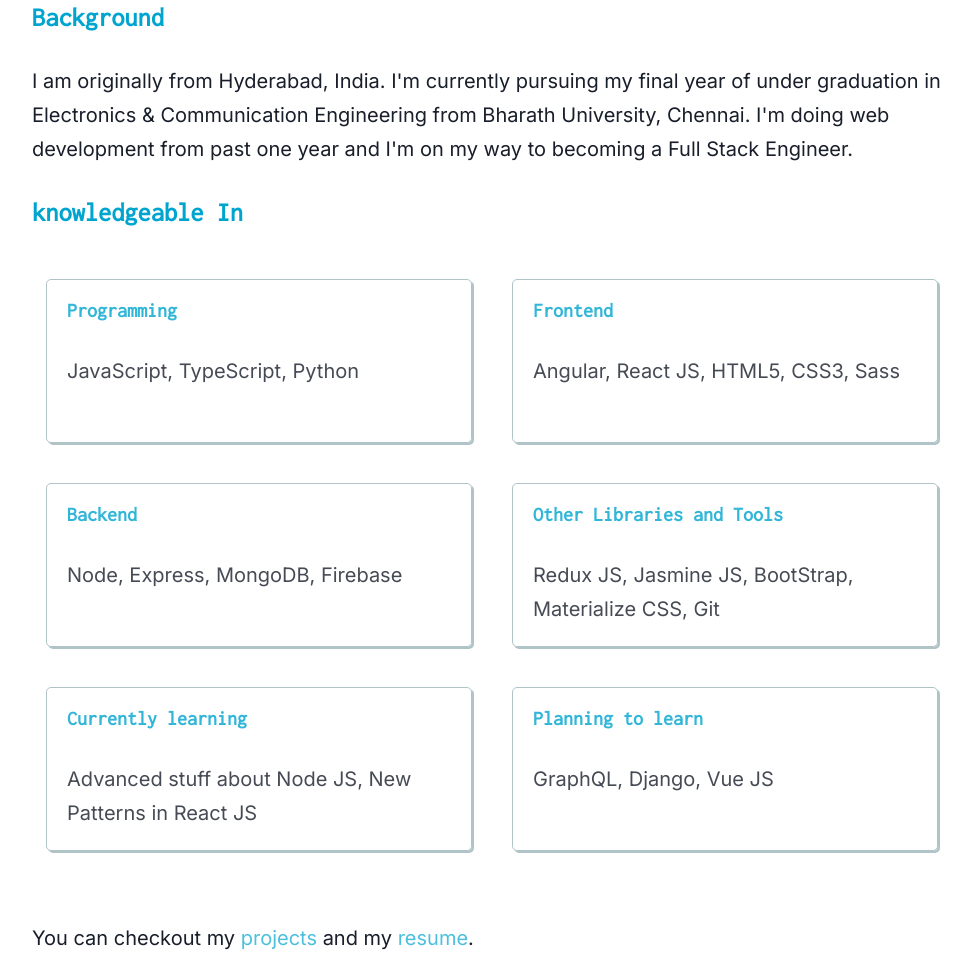
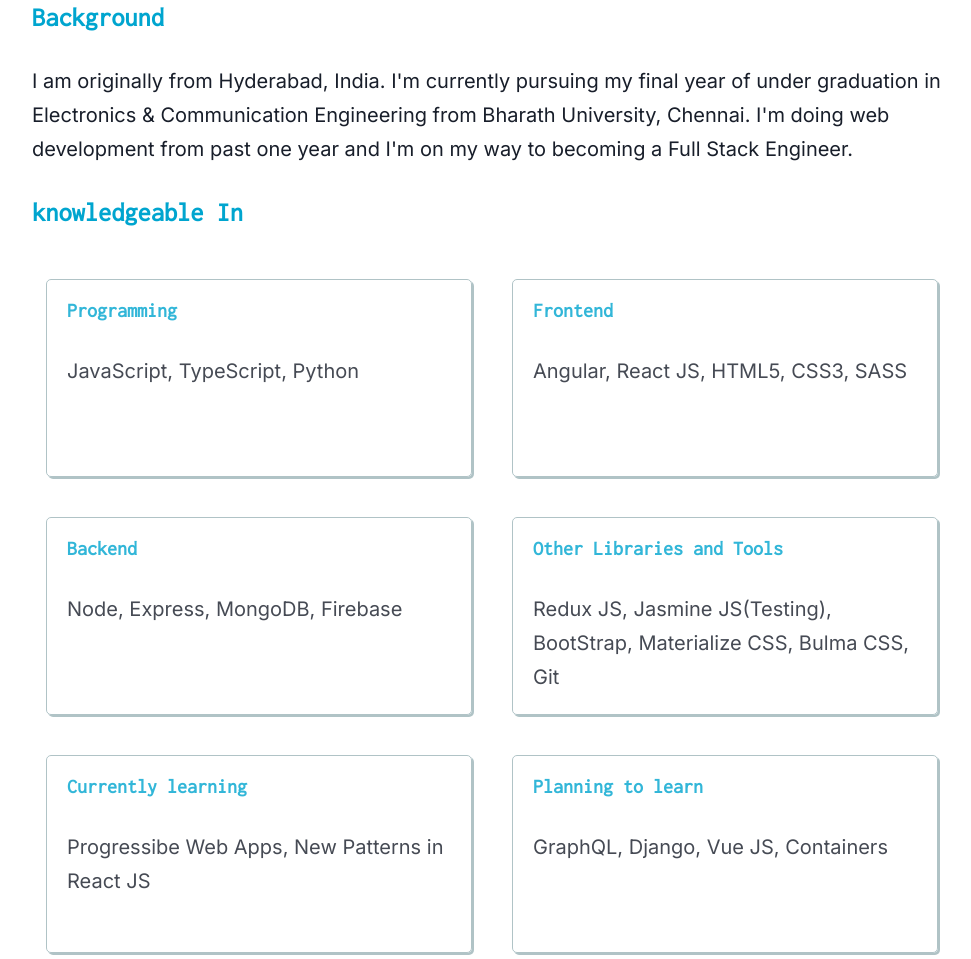
Before and after one commit to bgopikrishna/gopikrishna.dev, a Gatsby site: page /about in a window 1280 px wide. Shown: the part 140-1099 px from the top of the page, without its empty margins (148-1119 px from the left). Built offline with nearby package versions, Linux system fonts and the light colour scheme; Gatsby itself is replaced by a stand-in of ours.

Commit message:
updated styles

```diff
--- a/src/constants/constants.js
+++ b/src/constants/constants.js
@@ -136,18 +136,25 @@ export const mySkills = [
   'HTML5',
   'CSS3',
   'Sass',
-  'BootStrap',
+  'Bootstrap',
   'Materialize CSS',
   'Git',
 ];
 
 export const mySkills2 = {
   programming: ['JavaScript', 'TypeScript', 'Python'],
-  frontend: ['Angular', 'React JS', 'HTML5', 'CSS3', 'Sass'],
+  frontend: ['Angular', 'React JS', 'HTML5', 'CSS3', 'SASS'],
   backend: ['Node', 'Express', 'MongoDB', 'Firebase'],
-  other: ['Redux JS', 'Jasmine JS', 'BootStrap', 'Materialize CSS', 'Git'],
-  learing: ['Advanced stuff about Node JS',  'New Patterns in React JS'],
-  planning: ['GraphQL', 'Django', 'Vue JS'],
+  other: [
+    'Redux JS',
+    'Jasmine JS(Testing)',
+    'BootStrap',
+    'Materialize CSS',
+    'Bulma CSS',
+    'Git',
+  ],
+  learing: ['Progressibe Web Apps', 'New Patterns in React JS'],
+  planning: ['GraphQL', 'Django', 'Vue JS', 'Containers'],
 };
 
 export const siteUrl = 'https://bgopikrishna.me';
--- a/src/pages/about.js
+++ b/src/pages/about.js
@@ -4,7 +4,7 @@ import SEO from '../components/seo';
 import LinkToPages from '../components/extras/LinkToPages';
 import { Link } from 'gatsby';
 import SocialIconsGrid from '../components/extras/SocialIconsGrid';
-import { mySkills, resumeUrl, mySkills2 } from '../constants/constants';
+import { resumeUrl, mySkills2 } from '../constants/constants';
 
 const AboutPage = () => (
   <Layout containerType={'container'}>
--- a/src/styles/global.css
+++ b/src/styles/global.css
@@ -292,10 +292,12 @@ main a:hover::after {
   from {
     transform: translateY(100%);
     opacity: 0;
+    transform: scale(0.5);
   }
   to {
     transform: translateY(0%);
     opacity: 1;
+    transform: scale(1);
   }
 }
 
@@ -303,10 +305,12 @@ main a:hover::after {
   from {
     transform: translateX(100%);
     opacity: 0;
+    transform: scaleX(0.5);
   }
   to {
     transform: translateX(0%);
     opacity: 1;
+    transform: scaleX(1);
   }
 }
 
@@ -314,10 +318,12 @@ main a:hover::after {
   from {
     transform: translateX(-100%);
     opacity: 0;
+    transform: scaleY(0.5);
   }
   to {
     transform: translateX(0%);
     opacity: 1;
+    transform: scaleY(1);
   }
 }
 
```
